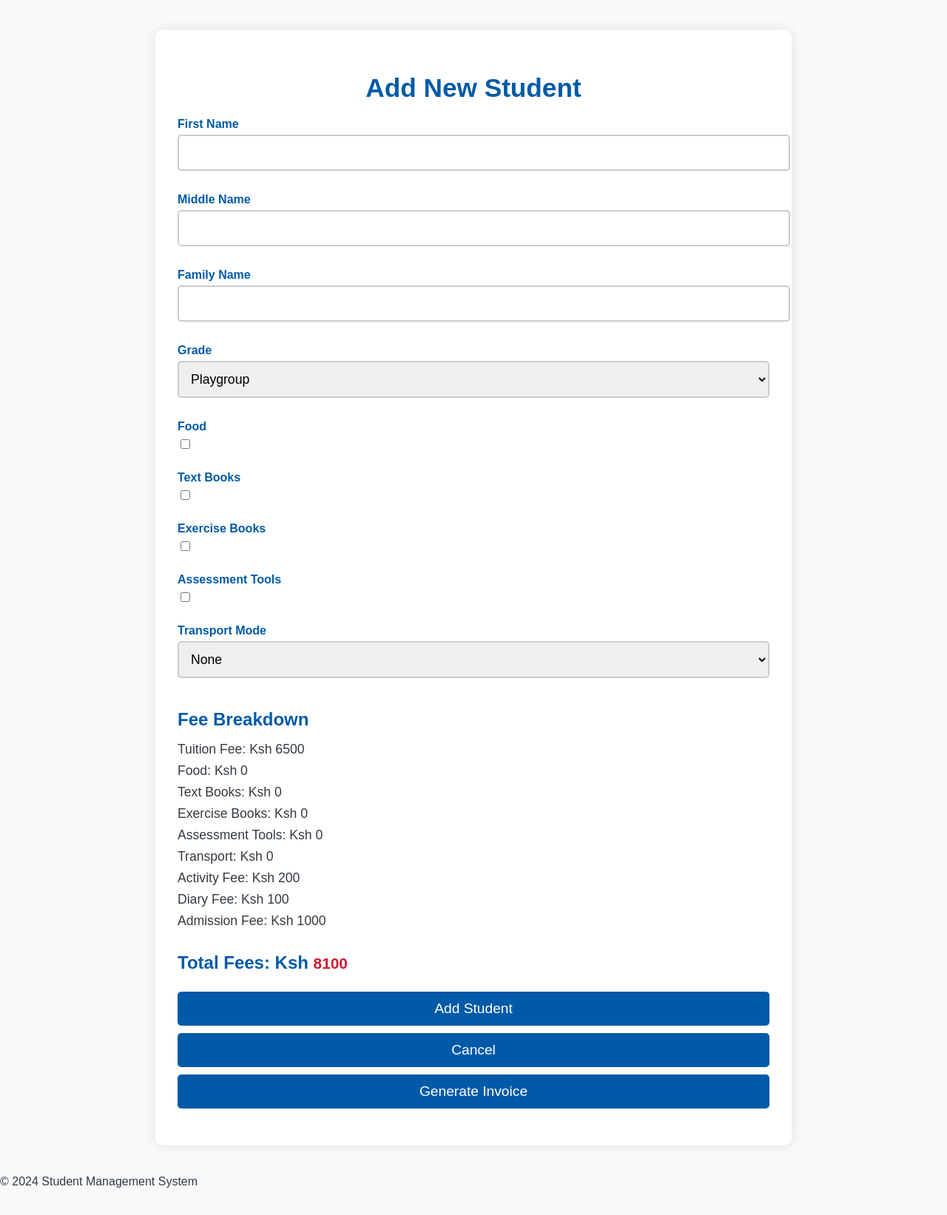
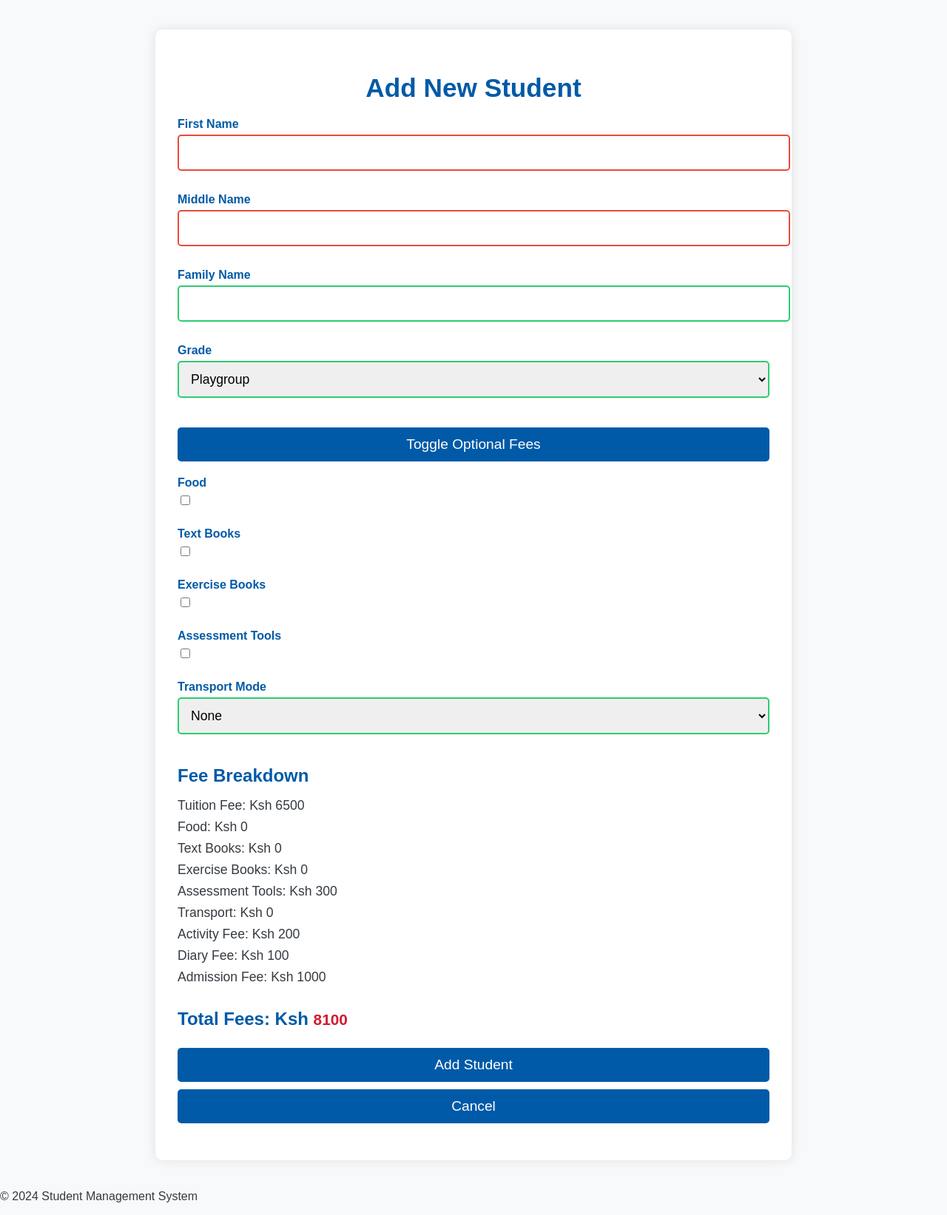
Before and after one commit to Mamasb/Smart_Desk, a Flask app: page /secretary/add_student in a window 1280 px wide. Shown: the part 18-1661 px from the top of the page at 74% size. Before the commit the page ends 1624 px from the top, so only its background shows below. Run offline with Flask 3, Linux system fonts and the light colour scheme.

Commit message:
I have done some styling for the jija templates but  more ueser friendly styeling will be added, I'm planning to use react for frontend so this is temporary

```diff
--- a/app/forms.py
+++ b/app/forms.py
@@ -5,8 +5,8 @@
 class StudentForm(FlaskForm):
     # Personal Information Fields
     first_name = StringField('First Name', validators=[DataRequired()])
-    middle_name = StringField('Middle Name')
-    family_name = StringField('Family Name', validators=[DataRequired()])
+    middle_name = StringField('Middle Name', validators=[DataRequired()])
+    family_name = StringField('Family Name')
 
     # Grade Selection
     grade = SelectField('Grade', choices=[
--- a/app/routes.py
+++ b/app/routes.py
@@ -149,6 +149,7 @@
     return render_template('secretary/manage_students.html', students=students, grades=grades, grade_filter=grade_filter)
 
 # Route for deleting a student
+# Route for deleting a student
 @main_bp.route('/secretary/delete_student/<int:student_id>', methods=['POST'])
 def delete_student(student_id):
     student = Student.query.get_or_404(student_id)
@@ -157,7 +158,7 @@
         db.session.commit()
         flash("Student successfully deleted!", "success")
     except Exception as e:
-        db.session.rollback()
+        db.session.rollback()  # Rollback in case of error
         flash("An error occurred while deleting the student. Please try again.", "danger")
 
     return redirect(url_for('main_bp.manage_students'))
--- a/app/static/css/styles.css
+++ b/app/static/css/styles.css
@@ -69,6 +69,7 @@
 /* Active Focus for form elements */
 input[type="text"]:focus, select:focus {
     border-color: var(--primary-color);
+    box-shadow: 0 0 5px rgba(0, 123, 255, 0.5);
 }
 
 /* Buttons */
@@ -206,3 +207,73 @@
 input[type="text"]:hover, select:hover, button:hover {
     box-shadow: 0 0 10px rgba(0, 0, 0, 0.1);
 }
+
+/* Accessibility Styling */
+input[type="text"]:focus, select:focus {
+    box-shadow: 0 0 8px rgba(0, 0, 0, 0.2);
+}
+
+/* Styling for Form Validation */
+input:invalid, select:invalid {
+    border-color: #e74c3c; /* Red border for invalid input */
+}
+
+input:valid, select:valid {
+    border-color: #2ecc71; /* Green border for valid input */
+}
+
+/* Style for Optional Fields */
+input[type="text"].optional, select.optional {
+    background-color: #f4f4f4;
+    border-color: #ddd;
+}
+
+input[type="text"].optional:focus, select.optional:focus {
+    border-color: #7f8c8d; /* Different border color for optional fields */
+}
+
+/* Layout for First Name, Middle Name, and Last Name in One Line */
+.name-container {
+    display: flex;
+    justify-content: space-between;
+}
+
+.name-container .form-group {
+    width: 32%; /* Space out the input fields */
+}
+
+.name-container input[type="text"] {
+    width: 100%;
+}
+
+/* Toggle Button */
+.toggle-btn {
+    background-color: var(--primary-color);
+    color: var(--accent-color);
+    padding: 12px 20px;
+    border: none;
+    border-radius: 5px;
+    cursor: pointer;
+    font-size: 1.2rem;
+    transition: background-color 0.3s ease, transform 0.2s ease;
+    margin-top: 15px;
+}
+
+.toggle-btn:hover {
+    background-color: #0050b3;
+    transform: scale(1.05); /* Slight scaling effect on hover */
+}
+
+.toggle-btn:active {
+    background-color: #003366;
+    transform: scale(1); /* Slight shrink when clicked */
+}
+
+.toggle-content {
+    display: none; /* Hidden by default */
+}
+
+/* Toggle Button Active State */
+.toggle-btn.active + .toggle-content {
+    display: block; /* Show the content when active */
+}
--- a/app/templates/secretary/add_student.html
+++ b/app/templates/secretary/add_student.html
@@ -13,28 +13,38 @@
             <a href="{{ url_for('main_bp.add_student') }}" class="btn btn-primary custom-btn">Add Another Student</a>
         </div>
     {% else %}
-        <form method="POST" action="{{ url_for('main_bp.add_student') }}">
+        <form method="POST" action="{{ url_for('main_bp.add_student') }}" class="form-styling">
             {{ form.hidden_tag() }}
 
-            <!-- Student Details -->
-            <div class="form-group">
+            <!-- Name Fields: First, Middle, and Last Name in One Line -->
+            <div class="form-row">
+                <div class="form-group col-md-4">
                     <label for="first_name">{{ form.first_name.label }}</label>
                     {{ form.first_name(size=32, class="form-control", required=True) }}
                 </div>
-            <div class="form-group">
+                <div class="form-group col-md-4">
                     <label for="middle_name">{{ form.middle_name.label }}</label>
-                {{ form.middle_name(size=32, class="form-control") }}
+                    {{ form.middle_name(size=32, class="form-control", required=True) }}
                 </div>
-            <div class="form-group">
+                <div class="form-group col-md-4">
                     <label for="family_name">{{ form.family_name.label }}</label>
-                {{ form.family_name(size=32, class="form-control", required=True) }}
+                    {{ form.family_name(size=32, class="form-control") }}
                 </div>
+            </div>
+
+            <!-- Grade Field -->
             <div class="form-group">
                 <label for="grade">{{ form.grade.label }}</label>
                 {{ form.grade(class="form-control", required=True) }}
             </div>
 
-            <!-- Optional Fees -->
+            <!-- Collapsible Optional Fees -->
+            <div class="form-group">
+                <button class="btn-link" type="button" data-toggle="collapse" data-target="#optional-fees" aria-expanded="false" aria-controls="optional-fees">
+                    Toggle Optional Fees
+                </button>
+            </div>
+            <div class="collapse" id="optional-fees">
                 <div class="form-group">
                     <label for="food">{{ form.food.label }}</label>
                     {{ form.food() }}
@@ -51,6 +61,7 @@
                     <label for="assesment_tool_fee">{{ form.assesment_tool_fee.label }}</label>
                     {{ form.assesment_tool_fee() }}
                 </div>
+            </div>
 
             <!-- Transport Mode -->
             <div class="form-group">
@@ -59,7 +70,7 @@
             </div>
 
             <!-- Fee Breakdown -->
-            <h4>Fee Breakdown</h4>
+            <h4 class="mt-4">Fee Breakdown</h4>
             <ul id="fee-breakdown">
                 <li>Tuition Fee: Ksh <span id="grade-fee">0</span></li>
                 <li>Food: Ksh <span id="food-fee">0</span></li>
@@ -76,9 +87,8 @@
             <h4>Total Fees: Ksh <span id="total">0</span></h4>
 
             <div class="form-group">
-                <button type="submit" class="btn btn-primary custom-btn">Add Student</button>
-                <button type="button" class="btn btn-danger custom-btn" id="delete-button">Cancel</button>
-                <button type="button" class="btn btn-success custom-btn" id="generate-invoice">Generate Invoice</button>
+                <button type="submit" class="btn custom-btn">Add Student</button>
+                <button type="button" class="btn custom-btn-danger" id="delete-button" onclick="window.history.back();">Cancel</button>
             </div>
         </form>
     {% endif %}
@@ -174,32 +184,23 @@
             document.getElementById("exercise-books-fee").textContent = "0";
         }
 
-        if (document.getElementById("{{ form.assesment_tool_fee.id }}").checked) {
-            total += optionalFees.assesment_tool_fee;
-            document.getElementById("assessment-tools-fee").textContent = optionalFees.assesment_tool_fee;
-        } else {
-            document.getElementById("assessment-tools-fee").textContent = "0";
-        }
-
         // Transport fee
         const transportMode = document.getElementById("{{ form.transport_mode.id }}").value;
         const transportFee = transportFees[transportMode] || 0;
         total += transportFee;
         document.getElementById("transport-fee").textContent = transportFee;
 
-        // Calculate the total
+        // Update total
         document.getElementById("total").textContent = total;
     }
 
-    // Event listeners to update total when user changes values
+    // Call updateTotal() on page load and whenever a field changes
+    document.addEventListener("DOMContentLoaded", updateTotal);
     document.getElementById("{{ form.grade.id }}").addEventListener("change", updateTotal);
     document.getElementById("{{ form.food.id }}").addEventListener("change", updateTotal);
     document.getElementById("{{ form.text_books_fee.id }}").addEventListener("change", updateTotal);
     document.getElementById("{{ form.exercise_books_fee.id }}").addEventListener("change", updateTotal);
-    document.getElementById("{{ form.assesment_tool_fee.id }}").addEventListener("change", updateTotal);
     document.getElementById("{{ form.transport_mode.id }}").addEventListener("change", updateTotal);
+</script>
 
-    // Initialize fee breakdown on page load
-    updateTotal();
-</script>
 {% endblock %}
--- a/app/templates/secretary/edit_student.html
+++ b/app/templates/secretary/edit_student.html
@@ -64,8 +64,8 @@
 
         <div class="form-group">
             <button type="submit" class="btn btn-primary custom-btn">Save Changes</button>
-            <button type="button" class="btn btn-danger custom-btn" id="delete-button">Delete</button>
-            <button type="button" class="btn btn-success custom-btn" id="generate-invoice">Generate Invoice</button>
+            <button type="button" class="btn custom-btn-danger" id="delete-button" onclick="window.history.back();">Cancel</button>
+
         </div>
     </form>
 </div>
```
Also changed, not shown: app/templates/secretary/manage_students.html (+21 -1 lines). Lines whose indentation alone changed are shown as unchanged.
